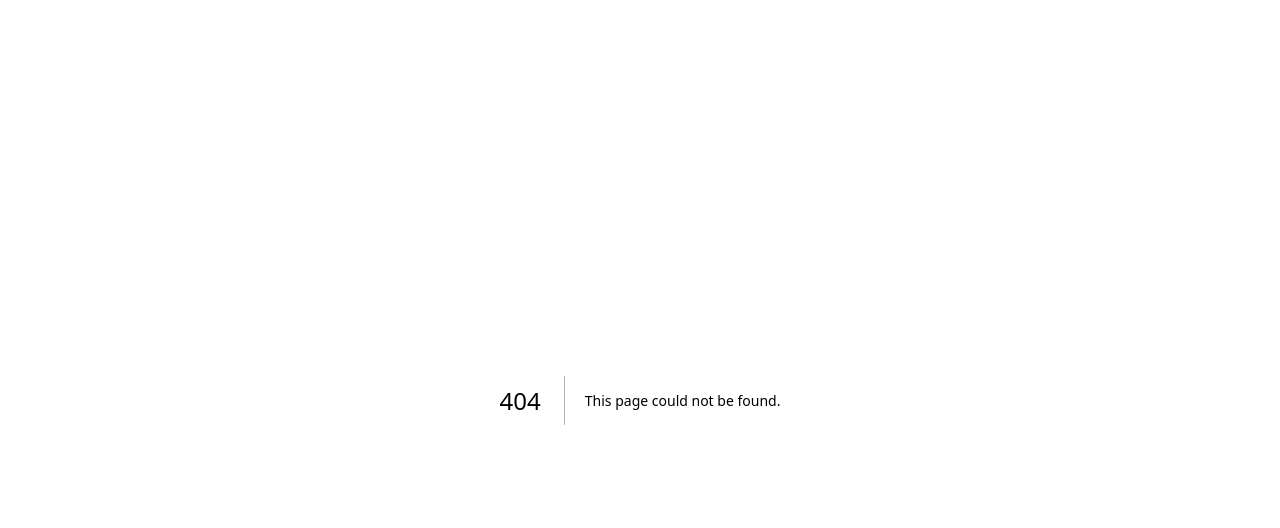
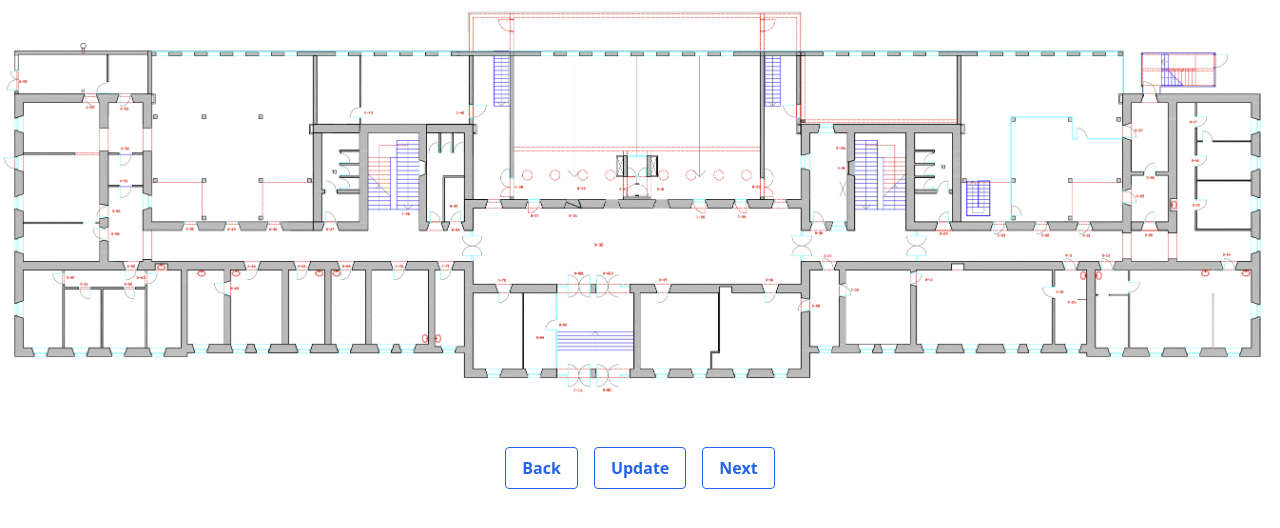
Before and after one commit to JakovTomasic/RitehMaps, a Next.js app in the folder client/: page /navigation in a window 1280 px wide. Before the commit this address had no page. Shown: the top 528 px of the page. Built offline with nearby package versions, Linux system fonts and the light colour scheme.

Commit message:
Added navigation page and Button component.

```diff
--- /dev/null
+++ b/client/components/Button.tsx
@@ -0,0 +1,12 @@
+export default function Button( {text} ){
+
+    return(
+        <>
+            <div className="mx-2">
+                <button className="py-2 px-4 bg-transparent text-blue-600 font-semibold border border-blue-600 rounded hover:bg-blue-600 hover:text-white hover:border-transparent transition ease-in duration-200 transform hover:-translate-y-1 active:translate-y-0">
+                    {text.value}
+                </button>
+            </div>
+        </>
+    );
+}
--- /dev/null
+++ b/client/src/pages/navigation.tsx
@@ -0,0 +1,19 @@
+import Image from "next/image";
+import Button from "../../components/Button";
+import prizemlje_gl from "../../images/prizemlje_gl.png";
+
+export default function Navigation(){
+
+    return(
+        <>
+            <div>
+                <Image src={prizemlje_gl} alt="prizemlje" />
+                <div className="text-center justify-center flex mt-12 mx-auto">
+                    <Button text={{value: 'Back'}} />
+                    <Button text={{value: 'Update'}} />
+                    <Button text={{value: 'Next'}} />
+                </div>
+            </div>
+        </>
+    );
+}
--- a/client/tailwind.config.js
+++ b/client/tailwind.config.js
@@ -1,6 +1,7 @@
 /** @type {import('tailwindcss').Config} */
 module.exports = {
-  content: ["./src/**/*.{js,jsx,ts,tsx}"],
+  content: ["./src/**/*.{js,jsx,ts,tsx}",
+            "./components/**/*.{js,jsx,ts,tsx}"],
   theme: {
     extend: {},
   },
```
Also changed, not shown: client/images/prizemlje_gl.png (added).
